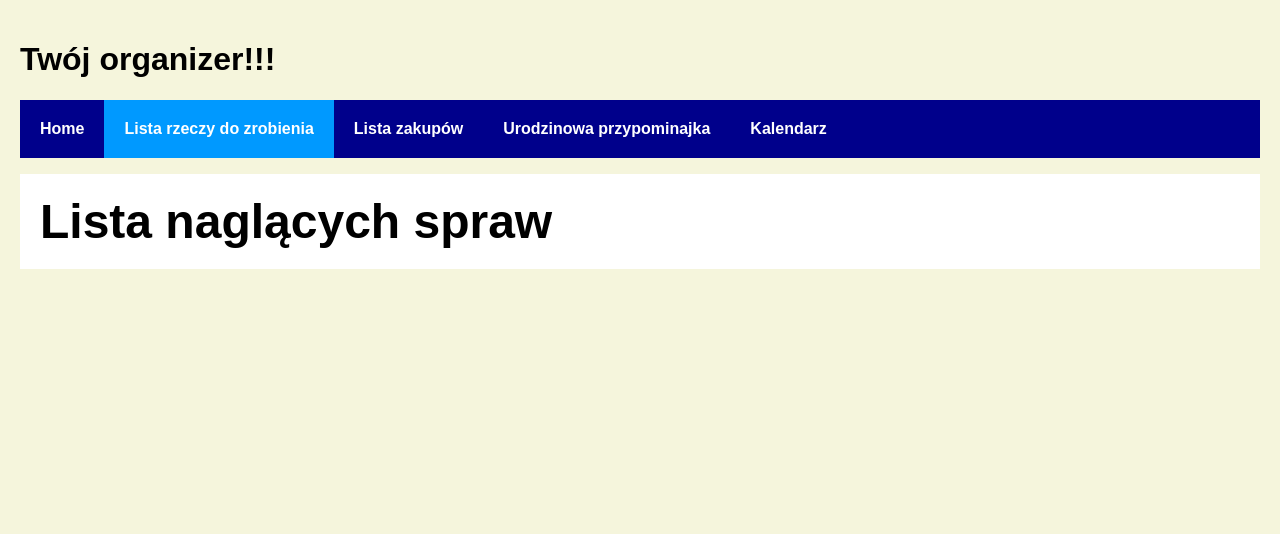
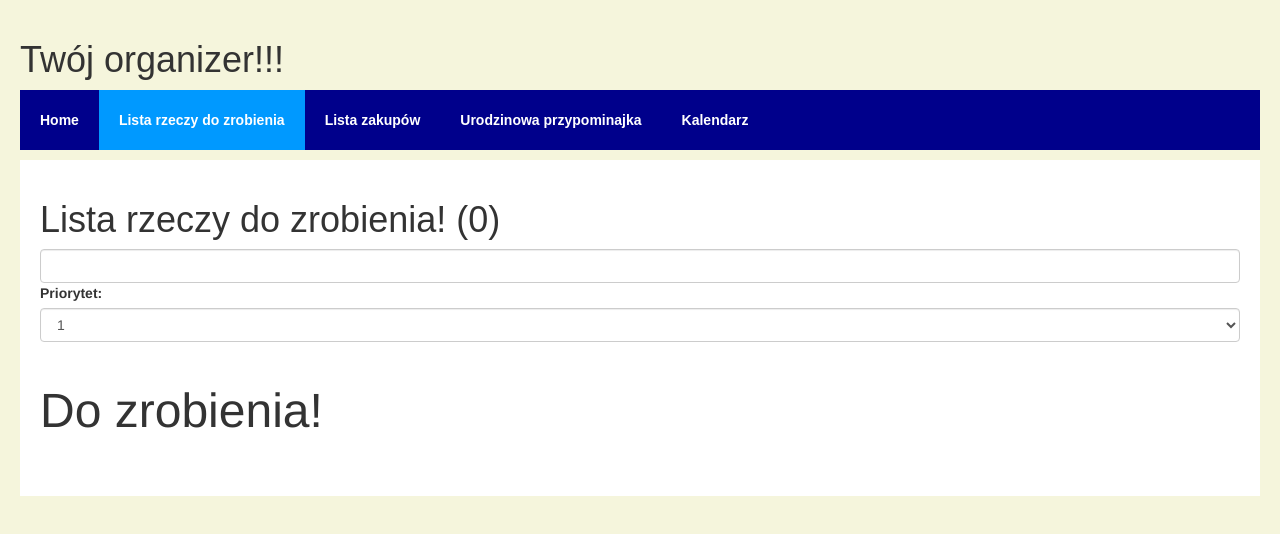
Before and after one commit to knapika/YourOrganizer-front, a React app: page /#/todoList in a window 1280 px wide. Built offline with nearby package versions, Linux system fonts and the light colour scheme.

Commit message:
TodoList done

```diff
--- a/public/index.html
+++ b/public/index.html
@@ -1,12 +1,17 @@
 <!DOCTYPE html>
 <html lang="pl-PL">
-  <head>
+<head>
     <meta charset="utf-8">
     <meta name="viewport"
           content="width=device-width, initial-scale=1, shrink-to-fit=no">
-    <title>React Router Example</title>
-  </head>
-  <body>
-    <div id="root"></div>
-  </body>
+    <title>Organizer</title>
+    <script type="application/javascript" src="https://unpkg.com/react@16.0.0/umd/react.production.min.js"></script>
+    <script type="application/javascript"
+            src="https://unpkg.com/react-dom@16.0.0/umd/react-dom.production.min.js"></script>
+    <script type="application/javascript" src="https://unpkg.com/babel-standalone@6.26.0/babel.js"></script>
+    <link rel="stylesheet" href="https://maxcdn.bootstrapcdn.com/bootstrap/3.3.7/css/bootstrap.min.css">
+</head>
+<body>
+<div id="root"></div>
+</body>
 </html>
--- a/src/TodoList.js
+++ b/src/TodoList.js
@@ -1,14 +1,102 @@
 import React, {Component} from "react";
 
-class TodoList extends Component {
+const Title = ({todoCount}) => {
+    return (
+        <div>
+            <div>
+                <h1>Lista rzeczy do zrobienia! ({todoCount})</h1>
+            </div>
+        </div>
+    );
+};
+
+const Todo = ({todo, remove}) => {
+    return (
+        <div className="list-group-item" onClick={() =>
+        {remove(todo.id)}}> <u>Zadanie:</u> {todo.text}  <u>Priorytet:</u> {todo.priority}</div>
+    )
+}
+
+const TodoList = ({todos, remove}) => {
+    const todoNode = todos.map((todo) => {
+        return (<Todo todo={todo} key={todo.id} remove={remove}/>)
+    });
+
+    return (<div className="list-group" style={{marginTop:'30px'}}>{todoNode}</div>);
+}
+
+const TodoForm = ({addTodo}) => {
+    let input;
+    let priority;
+    return (
+        <form onSubmit={(e) => {
+            e.preventDefault();
+            addTodo(input.value, priority.value);
+            input.value = '';
+            priority.value = 1;
+        }}>
+            <input className="form-control col-md-12" ref={node => {
+                input = node;
+            }} />
+
+            <div className="form-group">
+                <label>Priorytet: </label>
+                <select className="form-control" ref={node => priority = node}>
+                    <option>1</option>
+                    <option>2</option>
+                    <option>3</option>
+                    <option>4</option>
+                    <option>5</option>
+                </select>
+            </div>
+
+            <br />
+        </form>
+    );
+};
+
+window.id = 0;
+class TodoComponent extends Component {
+    constructor(props){
+        super(props);
+        this.state = {
+            data: [],
+        }
+    }
+
+    componentDidMount(){
+        this.setState({data: this.state.data});
+    }
+
+    addTodo = (val, priority) => {
+        const todo = {text: val, id: window.id++, priority: priority};
+        this.setState({data: this.state.data.concat([todo]).sort((a, b) => a.priority-b.priority)});
+
+    }
+
+    handleRemoveFromTodos(id){
+        const remainder = this.state.data.filter((todo) => {
+            if(todo.id !== id) return todo;
+        });
+
+        this.setState({
+            data: remainder
+        });
+    }
+
     render() {
         return (
             <div>
-                <h2><font size="30">Lista naglących spraw</font></h2>
-
+                <Title todoCount={this.state.data.length}/>
+                <TodoForm addTodo={this.addTodo}/>
+                <div><font size="8"> Do zrobienia!</font></div>
+                <TodoList
+                    todos={this.state.data}
+                    remove={this.handleRemoveFromTodos.bind(this)}
+                />
             </div>
         );
     }
 }
 
-export default TodoList;
+export default TodoComponent;
--- a/src/index.js
+++ b/src/index.js
@@ -1,7 +1,7 @@
 import React from "react";
 import ReactDOM from "react-dom";
 import Main from "./Main";
-import "./index.css";
+import "./styles/index.css";
 
 ReactDOM.render(
   <Main/>,
```
Also changed, not shown: src/List.js (added, +12 -0 lines), src/styles/index.css (renamed from src/index.css).
